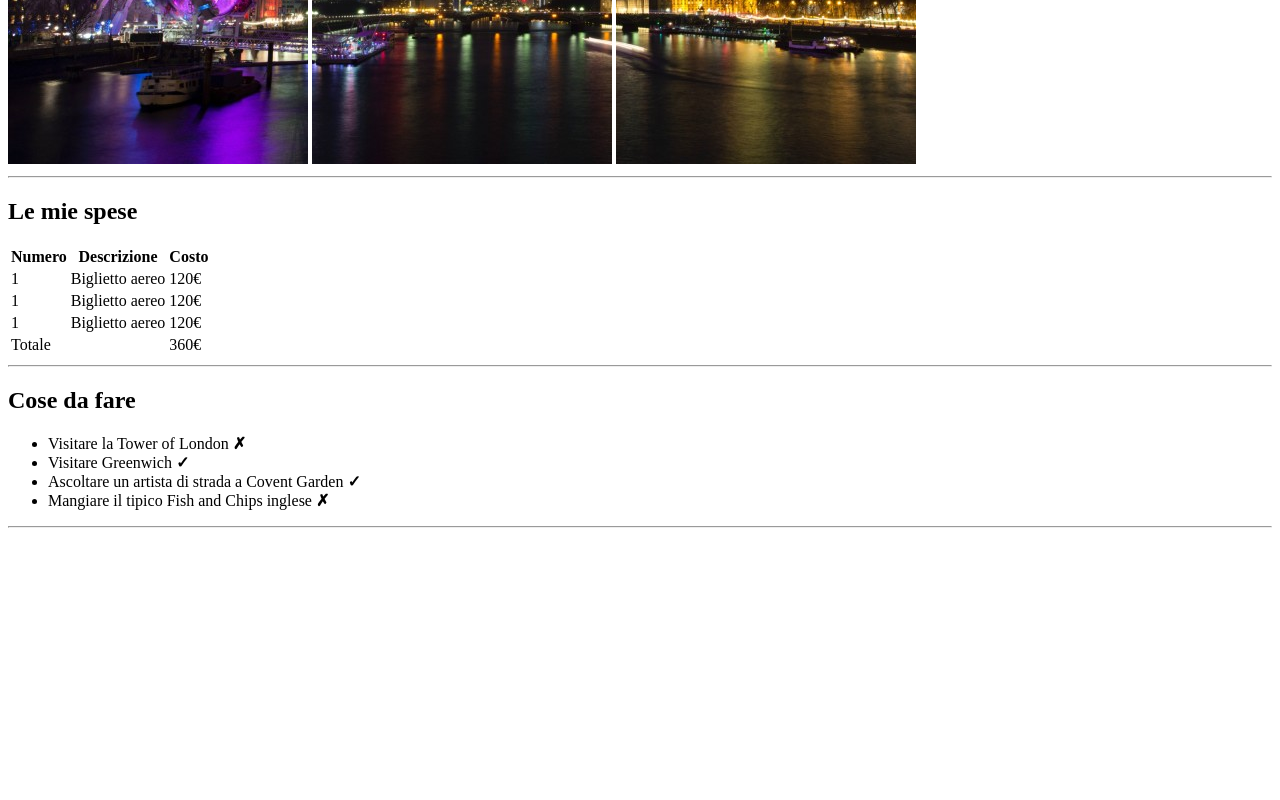
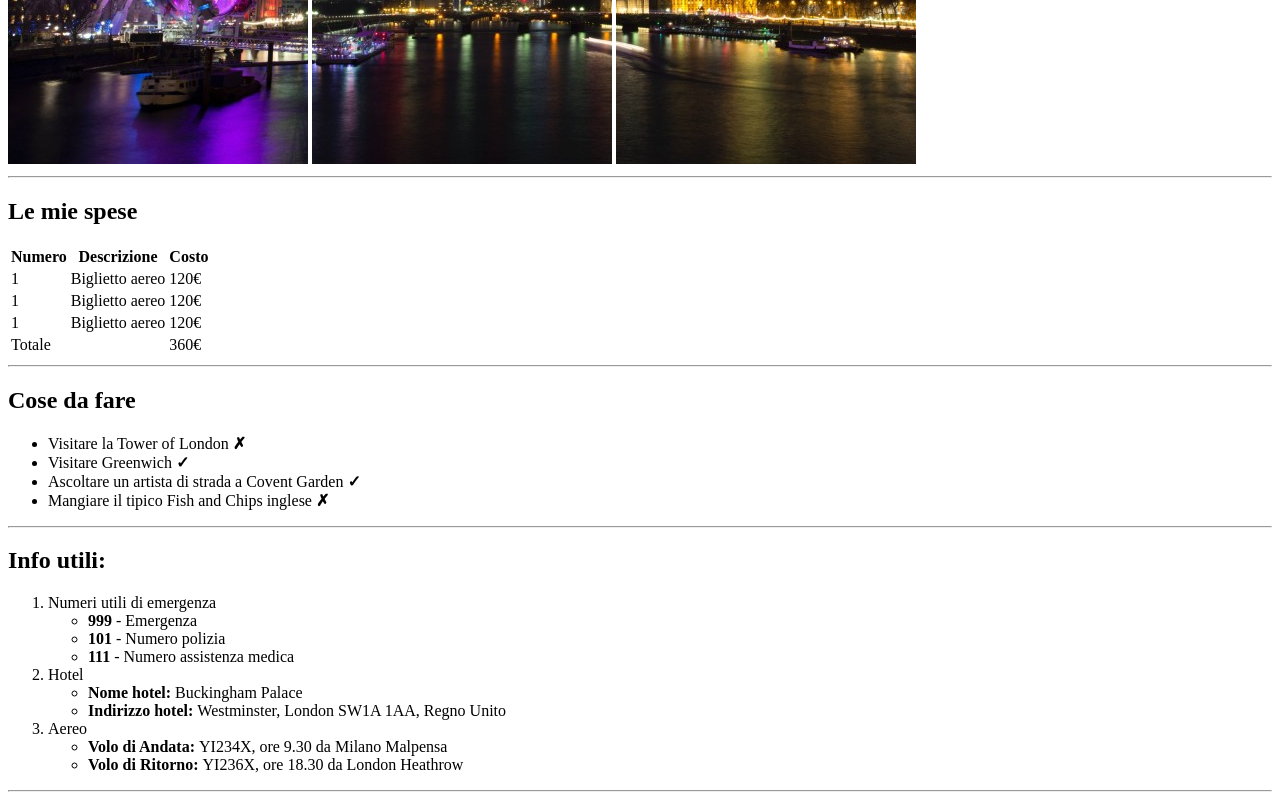
Before and after one commit to stetaf/html-london-trip, a plain HTML site: page index.html in a window 1280 px wide. Shown: the part 516-1316 px from the top of the page. Before the commit the page ends 1052 px from the top, so only its background shows below. Drawn offline with Linux system fonts and the light colour scheme.

Commit message:
Insert main part 3

```diff
--- a/index.html
+++ b/index.html
@@ -68,7 +68,32 @@
        <!-- Eof Cose da fare -->
 
        <!-- Info utili -->
-
+       <h2>Info utili:</h2>
+       <ol>
+           <li>
+               Numeri utili di emergenza
+               <ul>
+                   <li><strong>999</strong> - Emergenza</li>
+                   <li><strong>101</strong> - Numero polizia</li>
+                   <li><strong>111</strong> - Numero assistenza medica</li>
+               </ul>
+            </li>
+            <li>
+                Hotel
+               <ul>
+                   <li><strong>Nome hotel: </strong>Buckingham Palace</li>
+                   <li><strong>Indirizzo hotel: </strong>Westminster, London SW1A 1AA, Regno Unito</li>
+               </ul>
+            </li>
+            <li>
+                Aereo
+                <ul>
+                    <li><strong>Volo di Andata: </strong>YI234X, ore 9.30 da Milano Malpensa</li>
+                    <li><strong>Volo di Ritorno: </strong>YI236X, ore 18.30 da London Heathrow</li>
+                </ul>
+            </li>
+       </ol>
+       <hr>
        <!-- Eof Info utili -->
    </main>
    <!-- Eof Main -->
```
